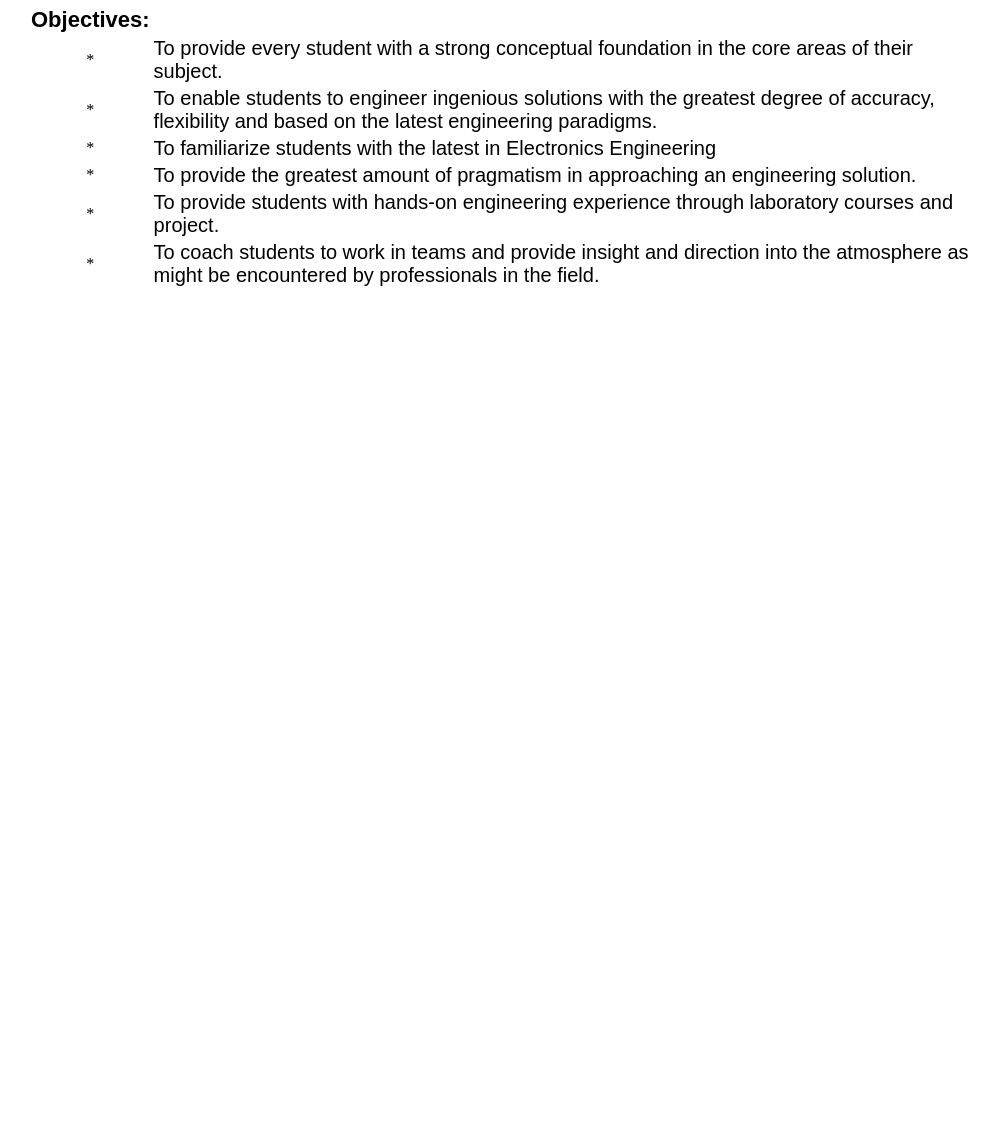
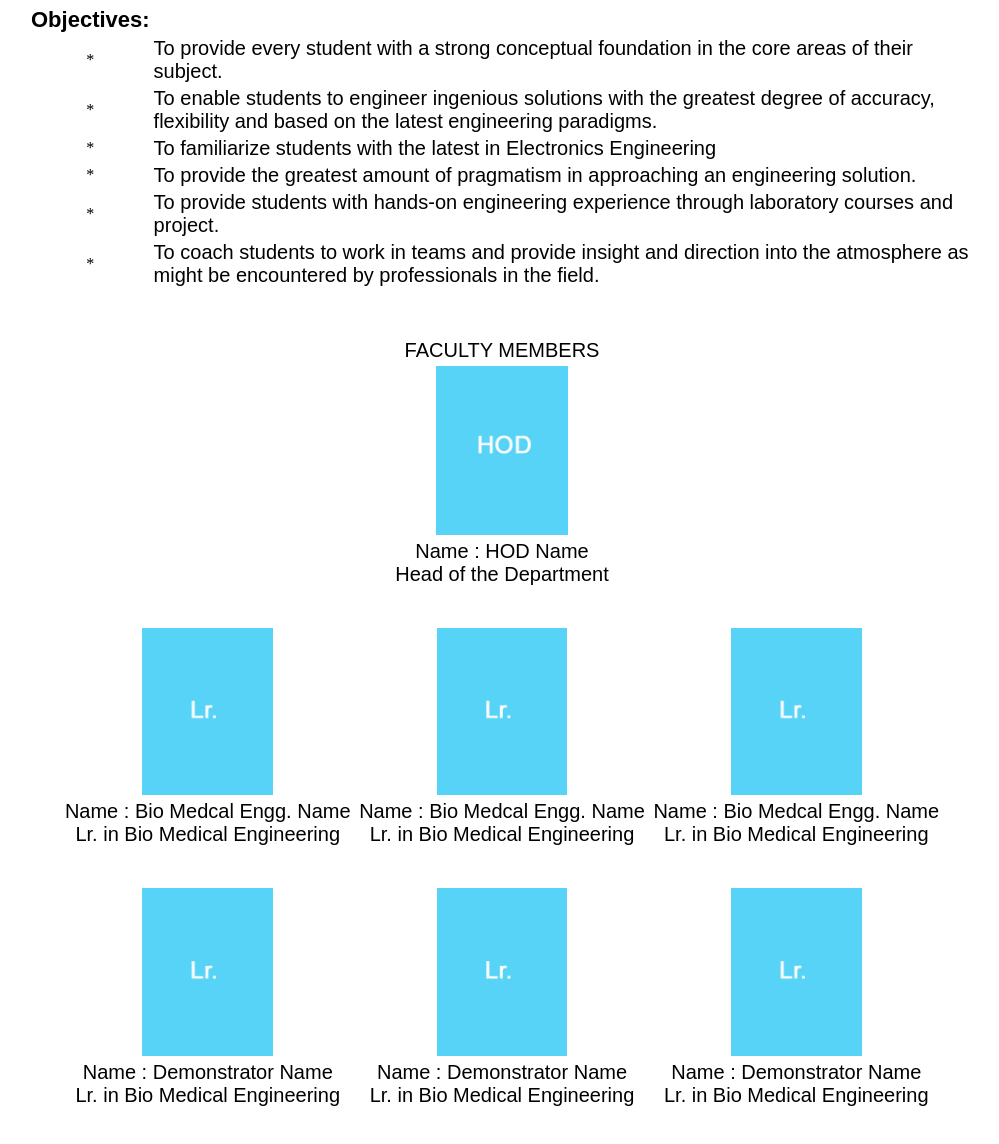
Before and after one commit to eknmmptk/home, a plain HTML site: page ec.html in a window 1280 px wide. Shown: the part 986-2130 px from the top of the page, without its empty margins (138-1137 px from the left). Before the commit the page ends 1284 px from the top, so only its background shows below. Drawn offline with Linux system fonts and the light colour scheme.

Commit message:
Update ec.html

```diff
--- a/ec.html
+++ b/ec.html
@@ -78,7 +78,78 @@
                     To coach students to work in teams and provide insight and direction into the atmosphere as might be encountered by professionals in the field.
                 </td>
             </tr>
+        </table>
 
+                <table align="center" width="70%" style='font-family: Arial, sans-serif;font-weight: normal;font-size: 20px;'>
+            <tr>
+                <td align="center" colspan="3">
+                    <br><br>
+                        FACULTY MEMBERS
+                </td>
+            </tr>
+
+            <tr>
+                <td align="center">
+                    <img src="hod.jpg" width="15%" height="15%">
+                    <br>
+                        Name : HOD Name
+                    <br>
+                    Head of the Department
+                </td>
+            </tr>
         </table>
+        <br><br>
+        <table align="center" width="70%" style='font-family: Arial, sans-serif;font-weight: normal;font-size: 20px;'>
+            <tr>
+                <td align="center">
+                    <img src="lr.jpg" width="45%" height="45%">
+                    <br>
+                    Name : Bio Medcal Engg. Name
+                    <br>
+                    Lr. in Bio Medical Engineering
+                </td>
+                <td align="center">
+                    <img src="lr.jpg" width="45%" height="45%">
+                    <br>
+                    Name : Bio Medcal Engg. Name
+                    <br>
+                    Lr. in Bio Medical Engineering
+                </td>
+                <td align="center">
+                    <img src="lr.jpg" width="45%" height="45%">
+                    <br>
+                    Name : Bio Medcal Engg. Name
+                    <br>
+                    Lr. in Bio Medical Engineering
+                </td>
+            </tr>
+        </table>
+        <br><br>
+        <table align="center" width="70%" style='font-family: Arial, sans-serif;font-weight: normal;font-size: 20px;'>
+            <tr>
+                <td align="center">
+                    <img src="lr.jpg" width="45%" height="45%">
+                    <br>
+                    Name : Demonstrator Name
+                    <br>
+                    Lr. in Bio Medical Engineering
+                </td>
+                <td align="center">
+                    <img src="lr.jpg" width="45%" height="45%">
+                    <br>
+                    Name : Demonstrator Name
+                    <br>
+                    Lr. in Bio Medical Engineering
+                </td>
+                <td align="center">
+                    <img src="lr.jpg" width="45%" height="45%">
+                    <br>
+                    Name : Demonstrator Name
+                    <br>
+                    Lr. in Bio Medical Engineering
+                </td>
+            </tr>
+        </table>
+        <br><br>
     </body>
 </html>
```
